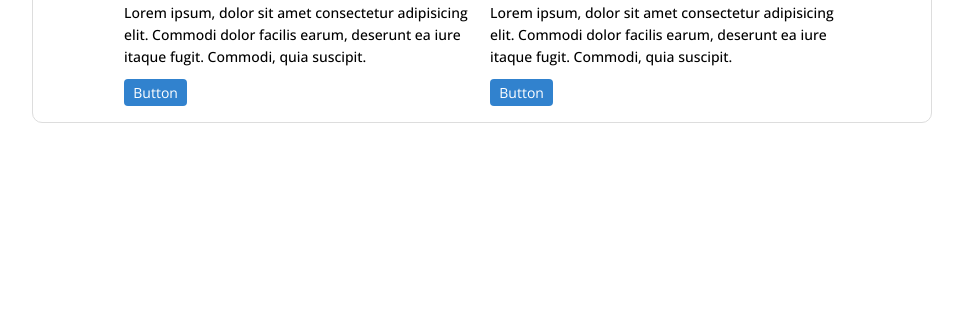
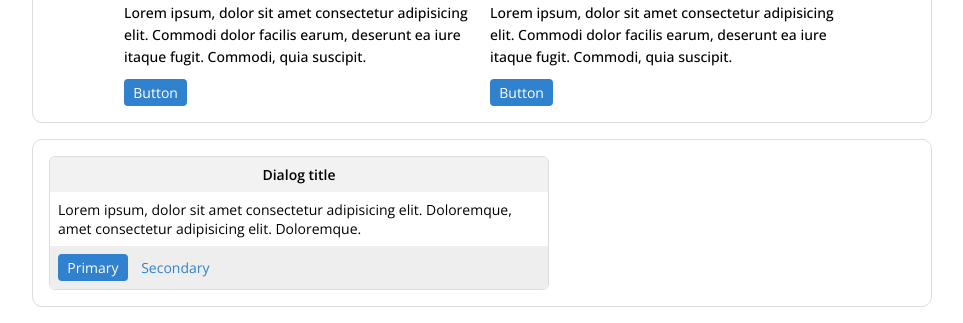
Before and after one commit to urojex/urojex, a plain HTML site: page test/index.html in a window 1280 px wide. Shown: the part 1558-1881 px from the top of the page, without its empty margins (158-1121 px from the left). Before the commit the page ends 1697 px from the top, so only its background shows below. Drawn offline with nearby package versions, Linux system fonts and the light colour scheme.

Commit message:
add dialog

```diff
--- a/src/nerd.js
+++ b/src/nerd.js
@@ -113,7 +113,7 @@ document.querySelectorAll("box").forEach((box) => {
       return componentmxHeight;
     }
   }
-  function backgroundColor() {
+  function background() {
     var componentBg = box.getAttribute("background");
     if (componentBg == null) {
       return "transparent";
@@ -121,7 +121,7 @@ document.querySelectorAll("box").forEach((box) => {
       return componentBg;
     }
   }
-  box.style.backgroundColor = backgroundColor();
+  box.style.background = background();
   box.style.width = width();
   box.style.height = height();
   box.style.maxWidth = maxWidth();
--- a/test/index.html
+++ b/test/index.html
@@ -197,6 +197,22 @@
             </box>
           </flexBox>
         </box>
+        <box padding="16px" border="1px solid #ddd" rounded="10px" width="100%">
+          <box width="500px" border="1px solid #ddd" rounded="6px">
+            <box background="rgba(0, 0, 0, 0.05)" width="100%" padding="8px" rounded="6px 6px 0 0">
+              <text color="#000" weight="600" display="block" align="center" size="14">Dialog title</text>
+            </box>
+            <box padding="8px" background="#fff">
+              <text weight="400" display="block" size="14">Lorem ipsum, dolor sit amet consectetur adipisicing elit. Doloremque, amet consectetur adipisicing elit. Doloremque.</text>
+            </box>
+            <box padding="8px" background="#eee" rounded="0 0 6px 6px" width="100%">
+              <flexBox gap="4">
+                <button size="14" type="info">Primary</button>
+                <button size="14" variant="ghost" type="info">Secondary</button>
+              </flexBox>
+            </box>
+          </box>
+        </box>
       </flexBox>
     </box>
     <script type="module" src="https://unpkg.com/ionicons@5.5.2/dist/ionicons/ionicons.esm.js"></script>
```
